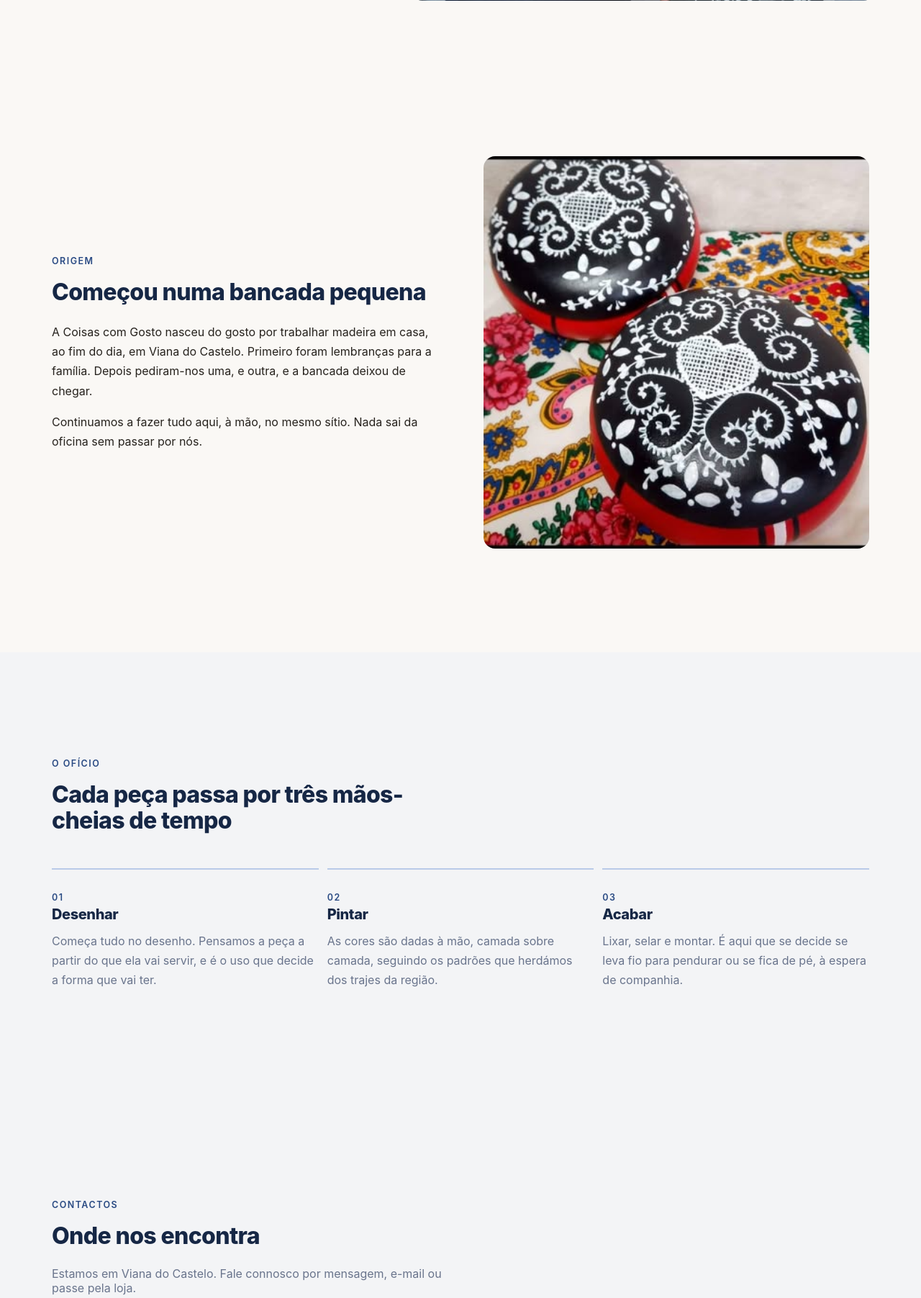
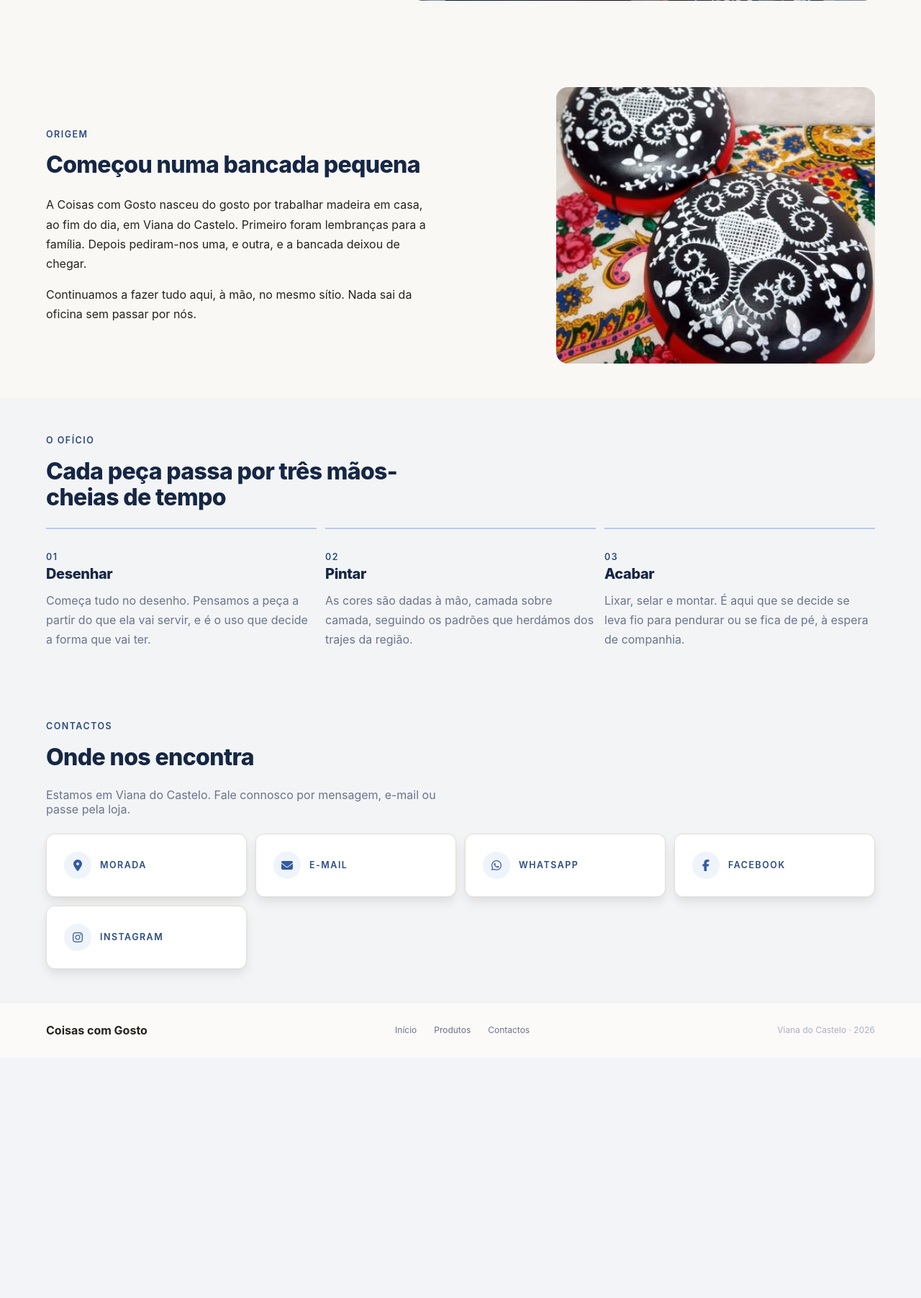
Before and after one commit to hvieira512/flask-coisascomgosto, a Flask app: page / in a window 1280 px wide. Shown: the part 623-2426 px from the top of the page at 72% size. After the commit the page ends 2060 px from the top, so only its background shows below. Run offline with Flask 3, Linux system fonts and the light colour scheme; data comes from the database, SQL or seed files in the repository; data that the repository does not hold is empty; some libraries are stand-ins or nearby versions.

Commit message:
Tighten the landing page's vertical rhythm
The page ran 6.5 screens on a 1512x812 window, most of it air: every section
carried Bulma's is-medium padding, 288px between one section's last line and
the next section's first.

- Sections drop to plain .section, headers to mb-5: 3648px, a 31% cut.
- Origem's photograph loses its figure.image wrapper, whose Bulma
  `height: auto` was overriding .media-photo and rendering a 407px source
  640px wide.
- The landing page shows six families with a "Ver tudo" link rather than
  twelve, so the grid is two full rows instead of two and an orphan.
- One event renders as a card. The rail's markers, drag cursor and arrows were
  affordances for a sequence of one.

Co-Authored-By: Claude Opus 5 (1M context) <noreply@anthropic.com>

```diff
--- a/static/css/store.css
+++ b/static/css/store.css
@@ -127,7 +127,7 @@ main {
 .media-photo {
     display: block;
     width: 100%;
-    height: 28rem;
+    height: 24rem;
     object-fit: cover;
     border-radius: var(--bulma-radius-large);
 }
--- a/templates/store/components/contacts.html
+++ b/templates/store/components/contacts.html
@@ -12,10 +12,9 @@
 </{{ tag }}>
 {%- endmacro %}
 
-{# pb-6: the section's own 6rem left the page trailing off above the footer. #}
-<section class="section is-medium pb-6 has-background-light" id="contacts">
+<section class="section has-background-light" id="contacts">
     <div class="container">
-        <header class="mb-6">
+        <header class="mb-5">
             <p class="eyebrow">Contactos</p>
             <h2 class="title is-3 is-spaced">Onde nos encontra</h2>
             <p class="subtitle is-6 has-text-grey measure">
--- a/templates/store/home.html
+++ b/templates/store/home.html
@@ -61,10 +61,10 @@
 </section>
 
 {# ------------------------------------------------------------- 2. Origin #}
-<section class="section is-medium" id="origin">
+<section class="section" id="origin">
     <div class="container">
         <div class="columns is-variable is-8 is-vcentered">
-            <div class="column is-half">
+            <div class="column is-7">
                 <p class="eyebrow">Origem</p>
                 <h2 class="title is-3">Começou numa bancada pequena</h2>
                 <p class="measure">
@@ -79,22 +79,22 @@
                 </p>
             </div>
 
-            <div class="column is-half">
-                <figure class="image">
-                    <img class="media-photo" src="{{ url_for('static', filename='img/ccg-01.jpg') }}"
-                         alt="Duas caixas redondas pretas com filigrana branca e friso vermelho,
-                              sobre um Lenço dos Namorados."
-                         loading="lazy">
-                </figure>
+            {# No figure.image wrapper: Bulma's `.image img { height: auto }`
+               outranks .media-photo, which let this 407px-wide photograph
+               render 640px wide and soft. #}
+            <div class="column is-5">
+                <img class="media-photo" src="{{ url_for('static', filename='img/ccg-01.jpg') }}"
+                     alt="Duas caixas redondas pretas com filigrana branca e friso vermelho, sobre um Lenço dos Namorados."
+                     width="407" height="414" loading="lazy">
             </div>
         </div>
     </div>
 </section>
 
 {# ----------------------------------------------------------- 3. O ofício #}
-<section class="section is-medium has-background-light">
+<section class="section has-background-light">
     <div class="container">
-        <header class="mb-6">
+        <header class="mb-5">
             <p class="eyebrow">O ofício</p>
             <h2 class="title is-3 measure">Cada peça passa por três mãos-cheias de tempo</h2>
         </header>
@@ -136,14 +136,21 @@
    so the filter is already applied — and shown as a removable badge — by the
    time the grid renders. #}
 {% if product_types %}
-<section class="section is-medium">
+<section class="section">
     <div class="container">
-        <header class="mb-6">
-            <p class="eyebrow">O que fazemos</p>
-            <h2 class="title is-3 is-spaced">As peças que saem da oficina</h2>
-            <p class="subtitle is-6 has-text-grey measure">
-                Escolha uma família de peças para ver tudo o que temos dela.
-            </p>
+        <header class="mb-5 is-flex is-justify-content-space-between is-align-items-flex-end">
+            <div>
+                <p class="eyebrow">O que fazemos</p>
+                <h2 class="title is-3 is-spaced">As peças que saem da oficina</h2>
+                <p class="subtitle is-6 has-text-grey measure mb-0">
+                    Escolha uma família de peças para ver tudo o que temos dela.
+                </p>
+            </div>
+
+            {# Only six families lead here; the rest are one click away. #}
+            <a class="button is-light" href="{{ url_for('web.store.products') }}">
+                Ver tudo
+            </a>
         </header>
 
         <div class="fixed-grid has-1-cols-mobile has-3-cols-tablet">
--- a/web/store.py
+++ b/web/store.py
@@ -5,7 +5,9 @@ from api.repositories import EventRepository, ProductTypeRepository
 
 bp = Blueprint("store", __name__)
 
-TYPES_LIMIT = 12
+# Two full rows of three. The landing page is a way into the catalogue, not a
+# copy of it, and a seventh type left an orphan card alone on a third row.
+TYPES_LIMIT = 6
 TIMELINE_LIMIT = 12
 
 
```
Also changed, not shown: templates/store/components/timeline.html (+34 -23 lines), tests/test_events_api.py (+18 -4 lines).
